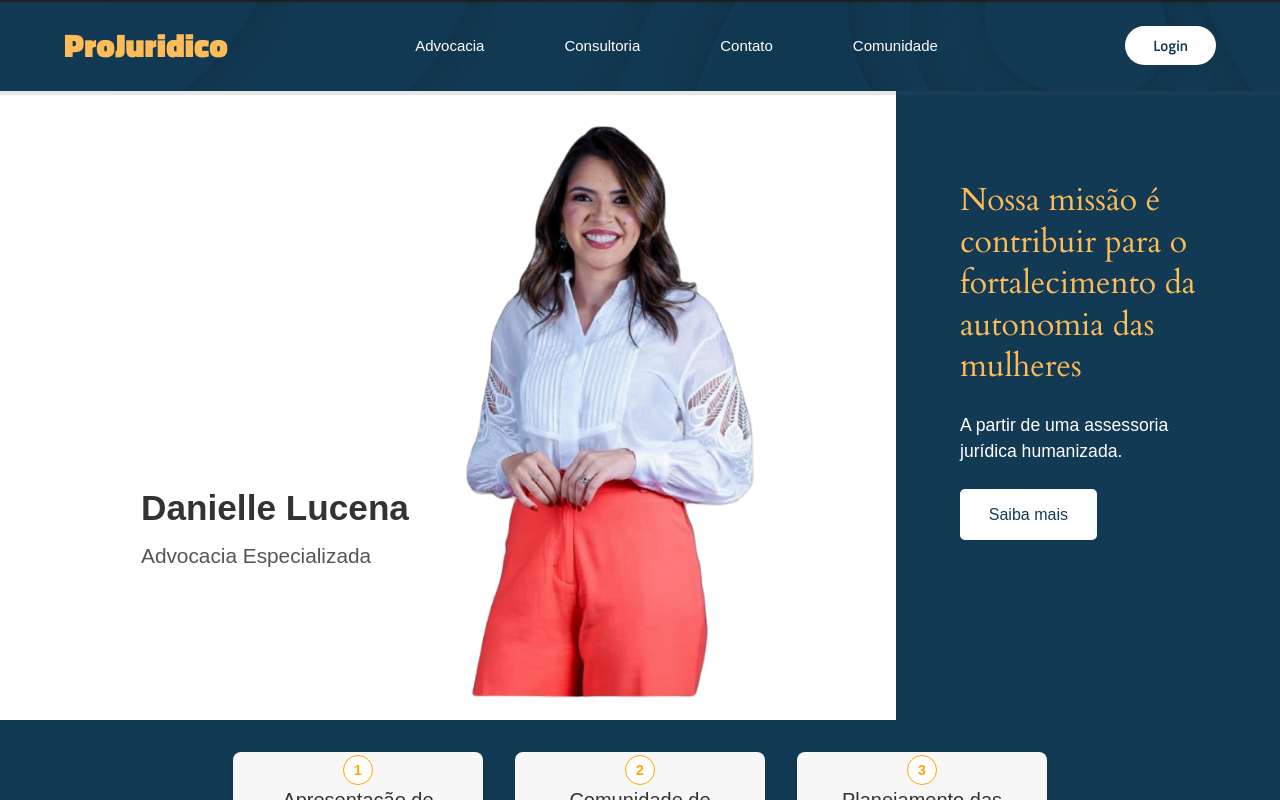
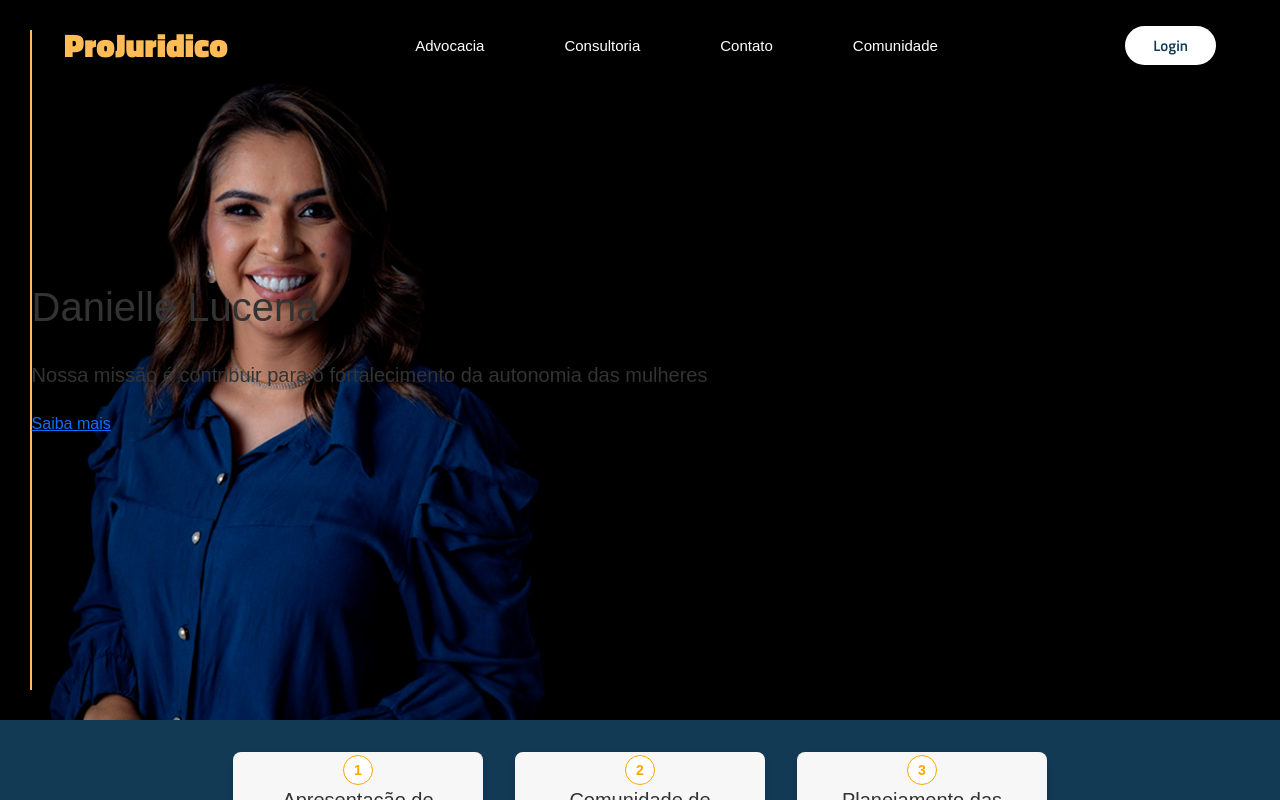
Before and after one commit to LucasWanderleyGomes/ProJuridico-front, a React (Vite) app in the folder projuridico_frontend/: page / in a window 1280 px wide. Built offline with nearby package versions, Linux system fonts and the light colour scheme; the HTML template or start-up script is replaced by a standard one; a web font is replaced by a local one.

Commit message:
[HEADER] - TENTATIVA 1

```diff
--- a/projuridico_frontend/src/components/Header.jsx
+++ b/projuridico_frontend/src/components/Header.jsx
@@ -1,8 +1,8 @@
 import "../styles/components/Header.css";
 import { Link, useNavigate } from "react-router-dom";
-import bg from "../assets/bg-navbar.png";
+// import bg from "../assets/bg-navbar.png";
 import { ACCESS_TOKEN } from "../constants";
-import { useState } from "react";
+import { useState, useEffect } from "react";
 import { Modal, Button } from "react-bootstrap"; // React-Bootstrap
 
 import { IoPersonSharp } from "react-icons/io5";
@@ -15,6 +15,7 @@ const Header = () => {
   const navigate = useNavigate();
 
   const [showModal, setShowModal] = useState(false);
+  const [isScrolled, setIsScrolled] = useState(false);
 
   const handleShow = () => setShowModal(true);
   const handleClose = () => setShowModal(false);
@@ -22,11 +23,31 @@ const Header = () => {
   const handleLogout = () => {
     localStorage.clear();
     setShowModal(false);
-    navigate("/login"); // redireciona para login após logout
+    navigate("/login");
   };
 
+ useEffect(() => {
+    const header = document.querySelector('.header');
+
+    const handleScroll = () => {
+      if (window.scrollY > 10) {
+        header.classList.remove('at-top');
+      } else {
+        header.classList.add('at-top');
+      }
+    };
+
+    window.addEventListener('scroll', handleScroll);
+    handleScroll(); // Verifica ao montar o componente
+
+    return () => window.removeEventListener('scroll', handleScroll);
+  }, []);
+
   return (
-    <header className="header" style={{ backgroundImage: `url(${bg})` }}>
+   <header
+        className={`header ${isScrolled ? "scrolled" : "at-top"}`}
+
+    >
       <div className="left-header-cont">
         <Link to="/home" className="logo">ProJuridico</Link>
       </div>
@@ -41,7 +62,7 @@ const Header = () => {
       <div className="right-header-cont">
         {token ? (
           <div className="dropdown">
-            <button id="button-prof" className="btn btn-secondary dropdown-toggle" type="button" data-bs-toggle="dropdown" aria-expanded="false">
+            <button id="button-prof" className="btn btn-secondary dropdown-toggle" type="button">
               <IoPersonSharp className="profile" />
             </button>
             <ul className="dropdown-menu" id="menu-dropdown">
@@ -52,7 +73,7 @@ const Header = () => {
               </li>
               <li className="itens-dropdown-menu">
                 <Link to='/' id="ext-links-drop" className="dropdown-item">
-                  <IoIosInformationCircle className="icones-drop" />Página de suporte
+                  <IoIosInformationCircle className="icones-drop" /> Página de suporte
                 </Link>
               </li>
               <li><hr className="dropdown-divider" /></li>
@@ -62,7 +83,6 @@ const Header = () => {
                 </button>
               </li>
             </ul>
-
 
             <Modal show={showModal} onHide={handleClose} centered>
               <Modal.Header closeButton>
--- a/projuridico_frontend/src/components/Hero.jsx
+++ b/projuridico_frontend/src/components/Hero.jsx
@@ -1,12 +1,25 @@
 import "../styles/components/Hero.css"
 import hero from "../assets/hero.png"
+import bg from "../assets/nova-home.png"
+
+import { Link } from "react-router-dom";
 
 
 const Hero = () => {
   return (
     <section className="main">
+        <div className="content-section-home" style={{ backgroundImage: `url(${bg})`}}>
+            <div className="linha-direita">
 
-        <div className="hero">
+            </div>
+            <div className="textos-direita">
+                <h1>Danielle Lucena</h1>
+                <p>Nossa missão é contribuir para o fortalecimento da autonomia das mulheres </p>
+                <Link>Saiba mais</Link>
+            </div>
+        </div>
+
+        {/* <div className="hero">
 
             <div className="action">
                 <div className="name">
@@ -26,7 +39,8 @@ const Hero = () => {
                 <p>A partir de uma assessoria jurídica humanizada.</p>
                 <button>Saiba mais</button>
             </div>
-        </div>
+        </div> */}
+
 
     </section>
 
--- a/projuridico_frontend/src/styles/components/Header.css
+++ b/projuridico_frontend/src/styles/components/Header.css
@@ -87,18 +87,19 @@
 }
 
 .header {
+  position: fixed;
+  top: 0;
+  width: 100%;
+  z-index: 100;
+  padding: 1.2rem 4rem;
   display: flex;
-    flex-direction: row;
-    align-items: center;
-    padding: 1.2rem 4rem;
-    background-color: #123A54;
-    justify-content: space-between;
-    position: fixed;
-    width: 100%;
-    z-index: 1;
-    box-shadow: 0px 0px 1px 4px #57575726;
-    background-size: cover;
+  justify-content: space-between;
+  align-items: center;
+  background-color: #123A54; /* Cor padrão ao rolar */
+  box-shadow: 0px 0px 10px rgba(0, 0, 0, 0.3);
+  transition: all 0.4s ease-in-out;
 }
+
 .links-nav{
   transition: 0.2s ease-in-out;
 }
@@ -174,3 +175,22 @@
   font-size: 14px;
   color: rgb(250, 82, 82);
 }
+
+
+
+.header.at-top {
+  background-color: transparent;
+  box-shadow: none;
+  backdrop-filter: none;
+}
+
+.header.scrolled {
+  background-image: linear-gradient(rgba(0, 0, 0, 0.5), rgba(0, 0, 0, 0.5)), url("/bg-navbar.png");
+  background-color: rgba(18, 58, 84, 0.8); /* cor escura opcional por cima da imagem */
+  background-size: cover;
+  background-repeat: no-repeat;
+  background-position: center;
+  box-shadow: 0px 0px 1px 4px #57575726;
+  backdrop-filter: blur(5px);
+  transition: all 0.4s ease-in-out;
+}
--- a/projuridico_frontend/src/styles/components/Hero.css
+++ b/projuridico_frontend/src/styles/components/Hero.css
@@ -95,6 +95,28 @@
     transform: translateY(-2px);
 }
 
+.content-section-home{
+   display: flex
+;
+    width: 100%;
+    align-items: center;
+    padding: 30px;
+    background-size: cover;
+}
+
+.textos-direita{
+    width: 100%;
+    display: flex;
+    flex-direction: column;
+    align-items: start;
+    gap: 20px;
+}
+
+.linha-direita{
+    background-color: #fdbc58;
+    height: 100%;
+    width: 1.6px;
+}
 
 @media (min-width: 768px) {
 .main {
```
Also changed, not shown: projuridico_frontend/public/bg-navbar.png (renamed from projuridico_frontend/src/assets/bg-navbar.png), projuridico_frontend/src/assets/nova-home.png (added).
